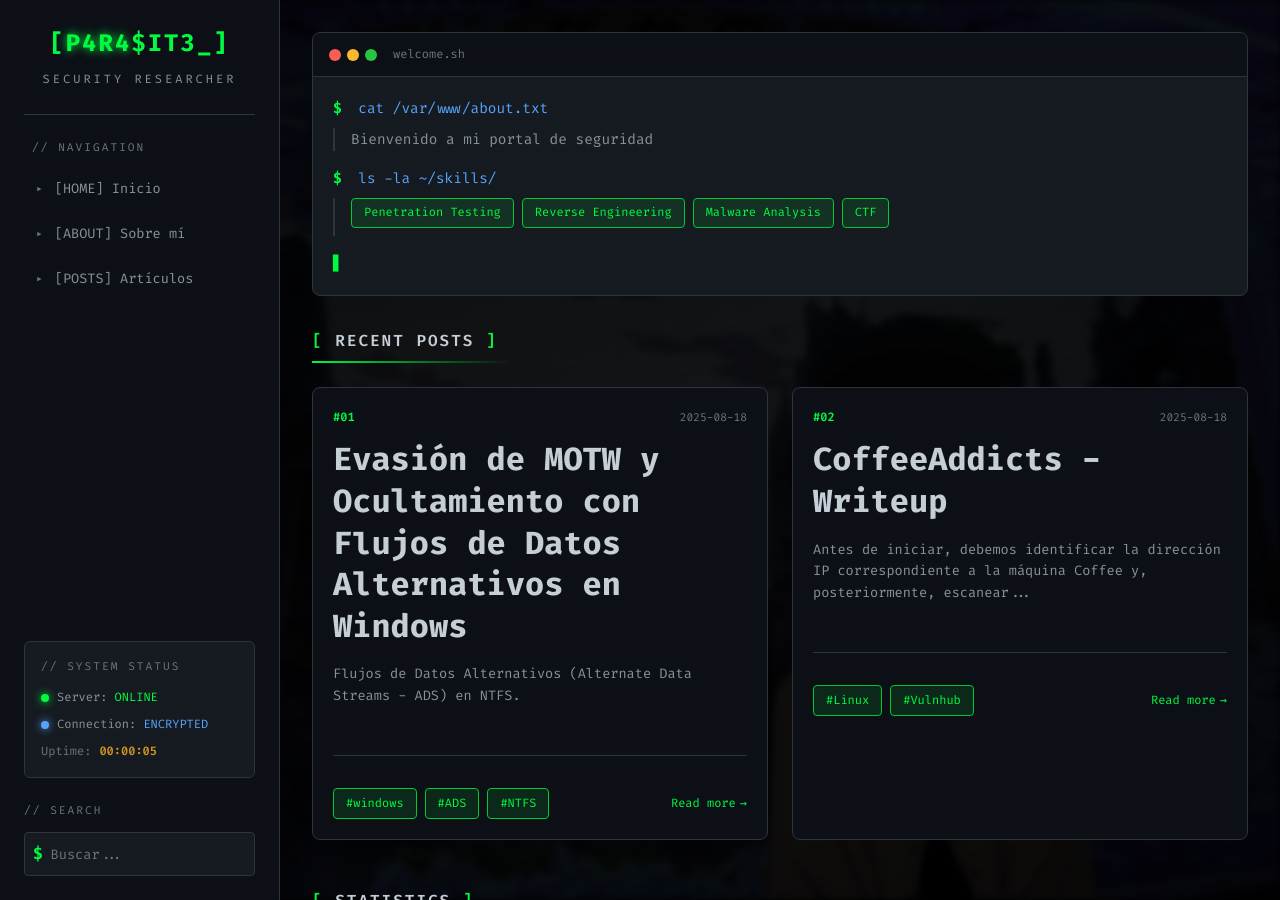
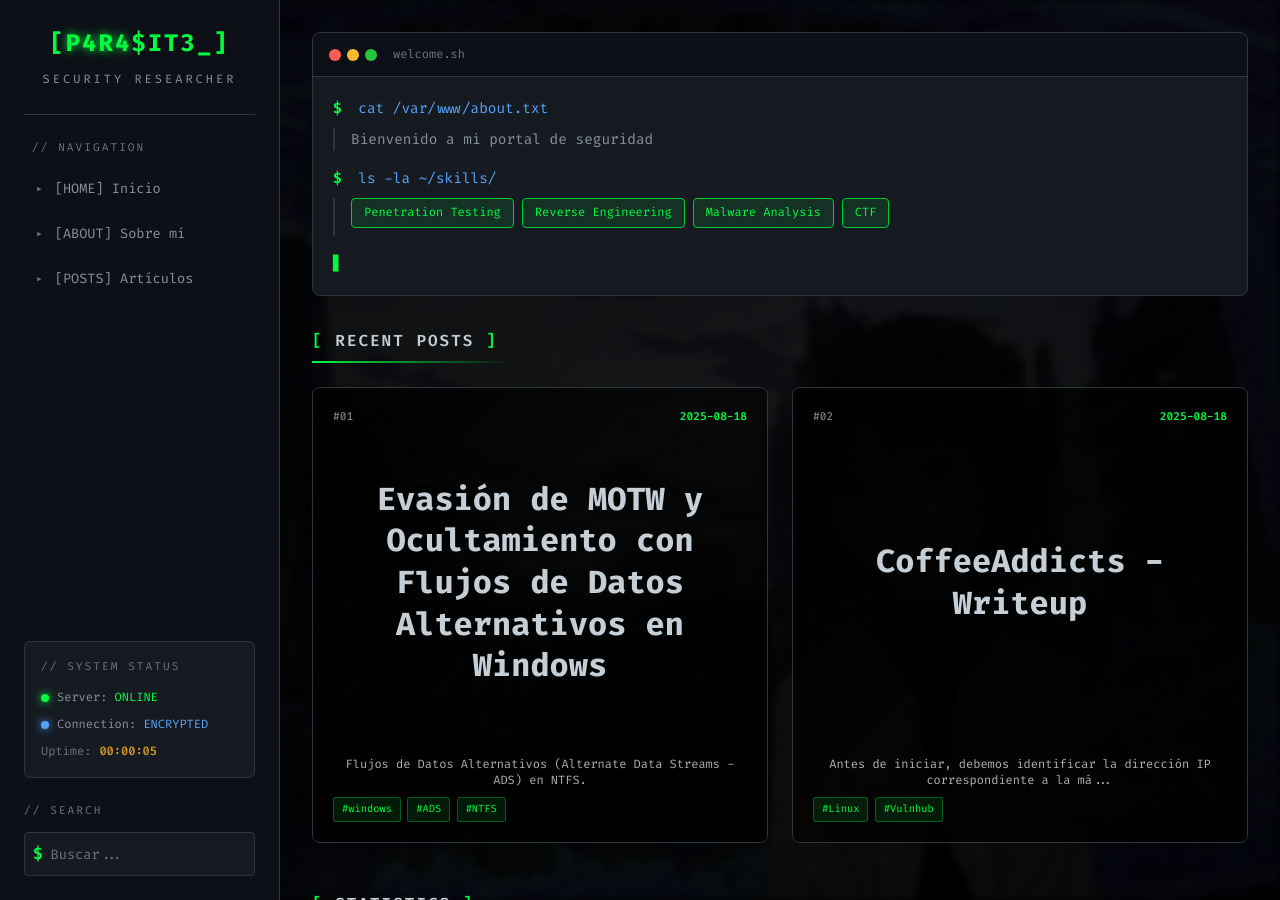
Before and after one commit to suzunao/suzunao.github.io, a Jekyll site: the page built from index.md, in a window 1280 px wide and 900 px high. Built offline with Jekyll 4.4.1, drawn with Linux system fonts in a browser that asks for light colours; the list of posts is cut into pages by our own code.

Commit message:
cartas 0.1

```diff
--- a/_layouts/home.html
+++ b/_layouts/home.html
@@ -14,22 +14,57 @@
     {% assign all_posts = site.posts | sort: 'date' | reverse %}
     {% for post in all_posts %}
     <article class="post-card" onclick="location.href='{{ post.url | relative_url }}'">
-      <div class="post-card-header">
-        <span class="post-id">#{{ forloop.index | prepend: "00" | slice: -2, 2 }}</span>
-        <span class="post-date">{{ post.date | date: "%Y-%m-%d" }}</span>
+      <!-- Código de fondo -->
+      <div class="code-background">
+        <pre><code>01  #include &lt;stdio.h&gt;
+02  #include &lt;stdlib.h&gt;
+03  #include &lt;string.h&gt;
+04
+05  int main(int argc, char* argv[]) {
+06      char buffer[256];
+07      int auth = 0;
+08
+09      printf("[*] System init...\n");
+10      scanf("%s", buffer);
+11
+12      if (strcmp(buffer, "admin") == 0) {
+13          auth = 1;
+14      }
+15
+16      // Bypass authentication
+17      void* payload = malloc(1024);
+18      memset(payload, 0x90, 1024);
+19
+20      // Exploit buffer overflow
+21      strcpy(buffer, argv[1]);
+22
+23      return auth;
+24  }</code></pre>
       </div>
 
-      <h3 class="post-title">{{ post.title }}</h3>
+      <!-- Overlay oscuro -->
+      <div class="card-overlay"></div>
 
-      <p class="post-excerpt">{{ post.excerpt | strip_html | truncate: 120 }}</p>
+      <!-- Contenido -->
+      <div class="card-content">
+        <!-- Header: ID y Fecha -->
+        <div class="card-header">
+          <span class="post-id">#{{ forloop.index | prepend: "00" | slice: -2, 2 }}</span>
+          <span class="post-date">{{ post.date | date: "%Y-%m-%d" }}</span>
+        </div>
 
-      <div class="post-footer">
-        <div class="post-tags">
+        <!-- Título Principal -->
+        <h3 class="post-title">{{ post.title }}</h3>
+
+        <!-- Subtítulo / Descripción -->
+        <p class="post-subtitle">{{ post.excerpt | strip_html | truncate: 80 }}</p>
+
+        <!-- Tags -->
+        <div class="card-tags">
           {% for tag in post.tags %}
             <span class="tag" data-tag="{{ tag }}">#{{ tag }}</span>
           {% endfor %}
         </div>
-        <span class="read-more">Read more <span class="arrow">→</span></span>
       </div>
     </article>
     {% endfor %}
--- a/_sass/_home.scss
+++ b/_sass/_home.scss
@@ -1,5 +1,5 @@
 /* ================================================
-   HOME STYLES - Posts & Statistics
+   HOME STYLES - Posts with Code Background
    ================================================ */
 
 /* Section Header */
@@ -40,114 +40,146 @@
   gap: 1.5rem;
 }
 
-/* Post Card */
+/* Post Card with Code Background */
 .post-card {
-  background: var(--bg-panel);
-  border: 1px solid var(--border-color);
+  position: relative;
+  aspect-ratio: 1 / 1;
   border-radius: 8px;
-  padding: 1.25rem;
+  overflow: hidden;
   cursor: pointer;
   transition: all var(--transition-normal);
-  position: relative;
+  border: 1px solid var(--border-color);
+}
+
+.post-card:hover {
+  transform: translateY(-4px);
+  box-shadow: 0 8px 30px rgba(0, 255, 65, 0.2);
+  border-color: var(--accent-green);
+}
+
+/* Código de fondo */
+.code-background {
+  position: absolute;
+  top: 0;
+  left: 0;
+  width: 100%;
+  height: 100%;
+  overflow: hidden;
+  opacity: 0.25;
+}
+
+.code-background pre {
+  margin: 0;
+  padding: 0.75rem;
+  background: transparent !important;
+  font-family: 'Courier New', Courier, monospace;
+  font-size: 0.55rem;
+  line-height: 1.3;
+  color: #1a3a1a;
+  white-space: pre;
   overflow: hidden;
 }
 
-.post-card::before {
-  content: "";
+.code-background code {
+  font-family: inherit;
+  color: #1a4d1a;
+}
+
+/* Overlay oscuro */
+.card-overlay {
   position: absolute;
   top: 0;
   left: 0;
-  width: 3px;
+  width: 100%;
   height: 100%;
-  background: var(--accent-green);
-  opacity: 0;
-  transition: opacity var(--transition-normal);
+  background: linear-gradient(
+    135deg,
+    rgba(0, 0, 0, 0.85) 0%,
+    rgba(0, 0, 0, 0.6) 50%,
+    rgba(0, 0, 0, 0.8) 100%
+  );
+  z-index: 1;
 }
 
-.post-card:hover {
-  border-color: var(--accent-green);
-  transform: translateY(-2px);
-  box-shadow: 0 4px 20px rgba(0, 255, 65, 0.1);
+/* Contenido de la tarjeta */
+.card-content {
+  position: relative;
+  z-index: 2;
+  height: 100%;
+  display: flex;
+  flex-direction: column;
+  padding: 1.25rem;
 }
 
-.post-card:hover::before {
-  opacity: 1;
-}
-
-.post-card-header {
+/* Header: ID y Fecha */
+.card-header {
   display: flex;
   justify-content: space-between;
   align-items: center;
-  margin-bottom: 0.75rem;
-  font-size: 0.75rem;
+  margin-bottom: 0.5rem;
 }
 
 .post-id {
+  font-size: 0.7rem;
+  color: rgba(255, 255, 255, 0.5);
+  font-weight: 500;
+}
+
+.post-date {
+  font-size: 0.7rem;
   color: var(--accent-green);
   font-weight: 600;
 }
 
-.post-date {
-  color: var(--text-muted);
-  font-size: 0.7rem;
+/* Título Principal */
+.post-title {
+  flex: 1;
+  display: flex;
+  align-items: center;
+  justify-content: center;
+  text-align: center;
+  font-size: 1.1rem;
+  font-weight: 700;
+  color: #ffffff;
+  line-height: 1.3;
+  margin: 0;
+  padding: 0.5rem 0;
+  text-shadow: 0 0 20px rgba(0, 0, 0, 0.8);
 }
 
-.post-title {
-  font-size: 1.1rem;
-  font-weight: 600;
-  color: var(--text-primary);
-  margin-bottom: 0.75rem;
+/* Subtítulo */
+.post-subtitle {
+  font-size: 0.75rem;
+  color: rgba(255, 255, 255, 0.7);
   line-height: 1.4;
+  margin: 0;
+  padding: 0.5rem 0;
+  text-align: center;
 }
 
-.post-excerpt {
-  font-size: 0.85rem;
-  color: var(--text-secondary);
-  line-height: 1.6;
-  margin-bottom: 1rem;
-}
-
-.post-footer {
-  display: flex;
-  justify-content: space-between;
-  align-items: center;
-}
-
-.post-tags {
+/* Tags */
+.card-tags {
   display: flex;
   flex-wrap: wrap;
-  gap: 0.5rem;
+  gap: 0.4rem;
+  justify-content: flex-start;
+  margin-top: auto;
 }
 
 .tag {
-  font-size: 0.7rem;
-  color: var(--accent-blue);
-  background: rgba(88, 166, 255, 0.1);
+  font-size: 0.65rem;
+  color: var(--accent-green);
+  background: rgba(0, 255, 65, 0.1);
+  border: 1px solid rgba(0, 255, 65, 0.3);
   padding: 0.2rem 0.5rem;
-  border-radius: 4px;
+  border-radius: 3px;
   cursor: pointer;
   transition: all var(--transition-fast);
 }
 
 .tag:hover {
-  background: var(--accent-blue);
-  color: var(--bg-dark);
-}
-
-.read-more {
-  font-size: 0.75rem;
-  color: var(--accent-green);
-  display: flex;
-  align-items: center;
-  gap: 0.25rem;
-}
-
-.arrow {
-  transition: transform var(--transition-fast);
-}
-
-.post-card:hover .arrow {
-  transform: translateX(4px);
+  background: var(--accent-green);
+  color: #000;
 }
 
 /* Statistics Section */
@@ -195,6 +227,10 @@
     grid-template-columns: 1fr;
   }
 
+  .post-card {
+    aspect-ratio: 4 / 3;
+  }
+
   .stats-grid {
     grid-template-columns: repeat(3, 1fr);
     gap: 0.75rem;
```
